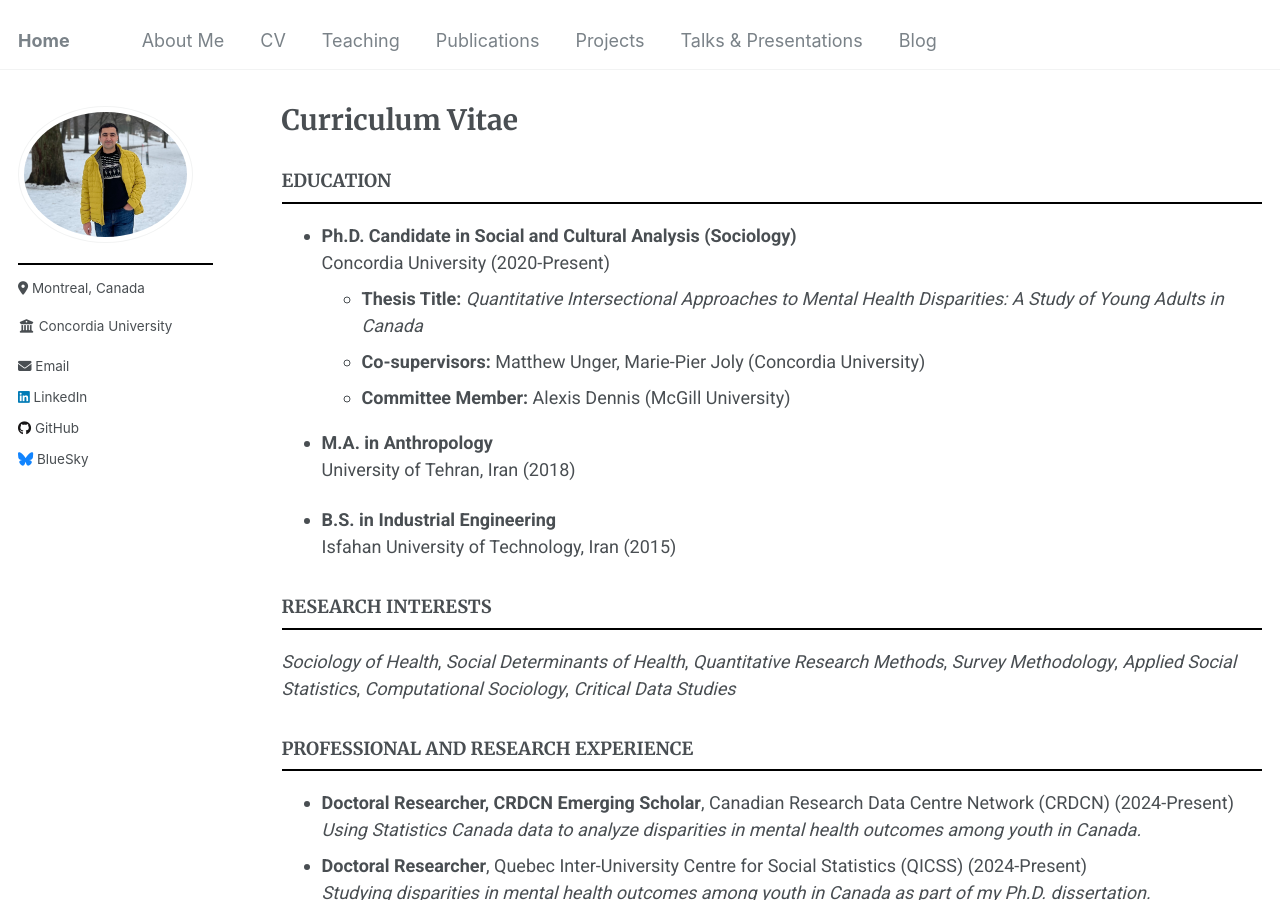
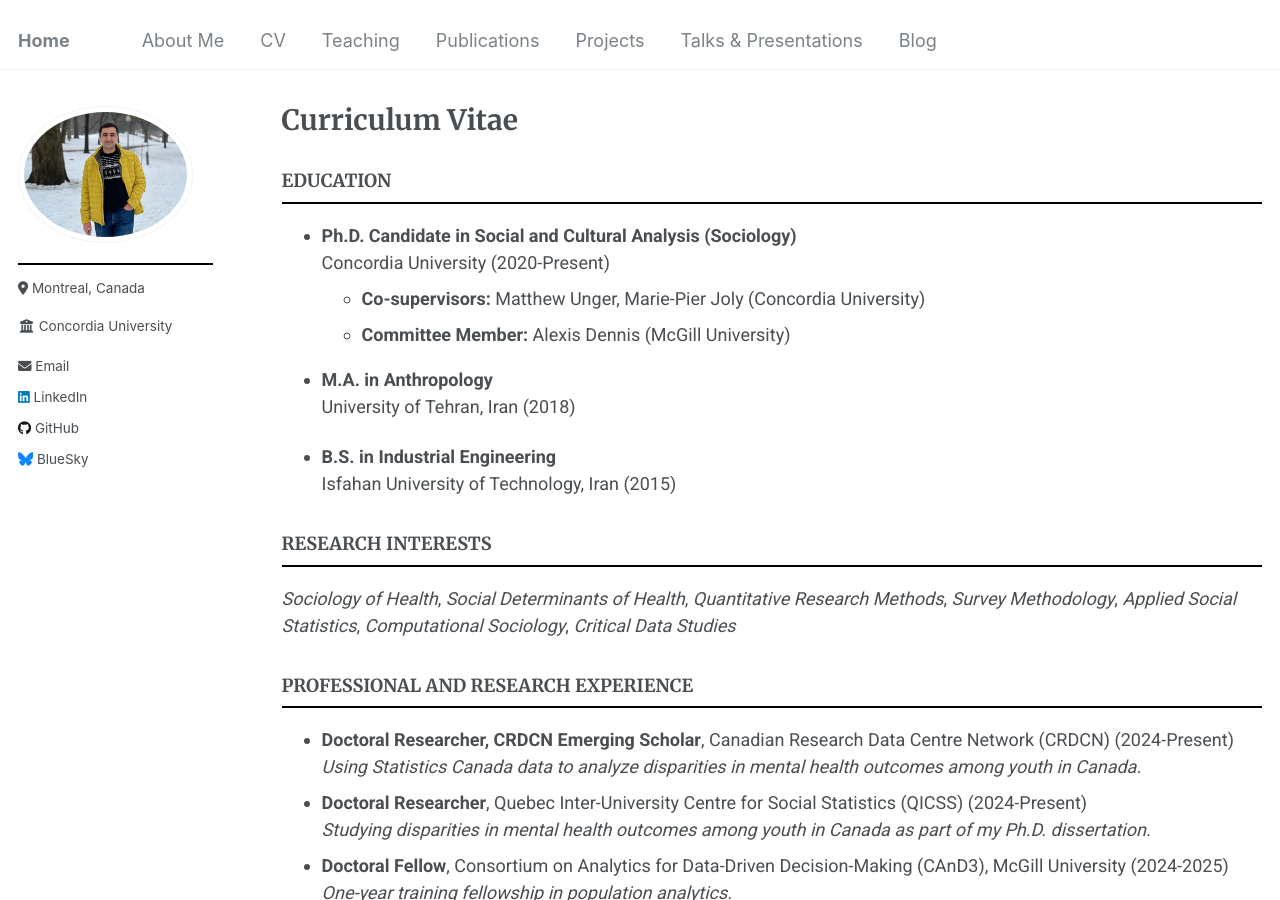
Before and after one commit to Mohsnmonji/mohsnmonji.github.io, a Jekyll site: the page built from _pages/Curriculum Vitae.md, in a window 1280 px wide and 900 px high. Built offline with Jekyll 4.4.1, drawn with Linux system fonts in a browser that asks for light colours.

Commit message:
Update Curriculum Vitae.md

```diff
--- a/_pages/Curriculum Vitae.md
+++ b/_pages/Curriculum Vitae.md
@@ -20,7 +20,6 @@ redirect_from:
 ### EDUCATION
 - **Ph.D. Candidate in Social and Cultural Analysis (Sociology)**
   Concordia University (2020-Present)
-  - **Thesis Title:** *Quantitative Intersectional Approaches to Mental Health Disparities: A Study of Young Adults in Canada*
   - **Co-supervisors:** Matthew Unger, Marie-Pier Joly (Concordia University)
   - **Committee Member:** Alexis Dennis (McGill University)
 
```
